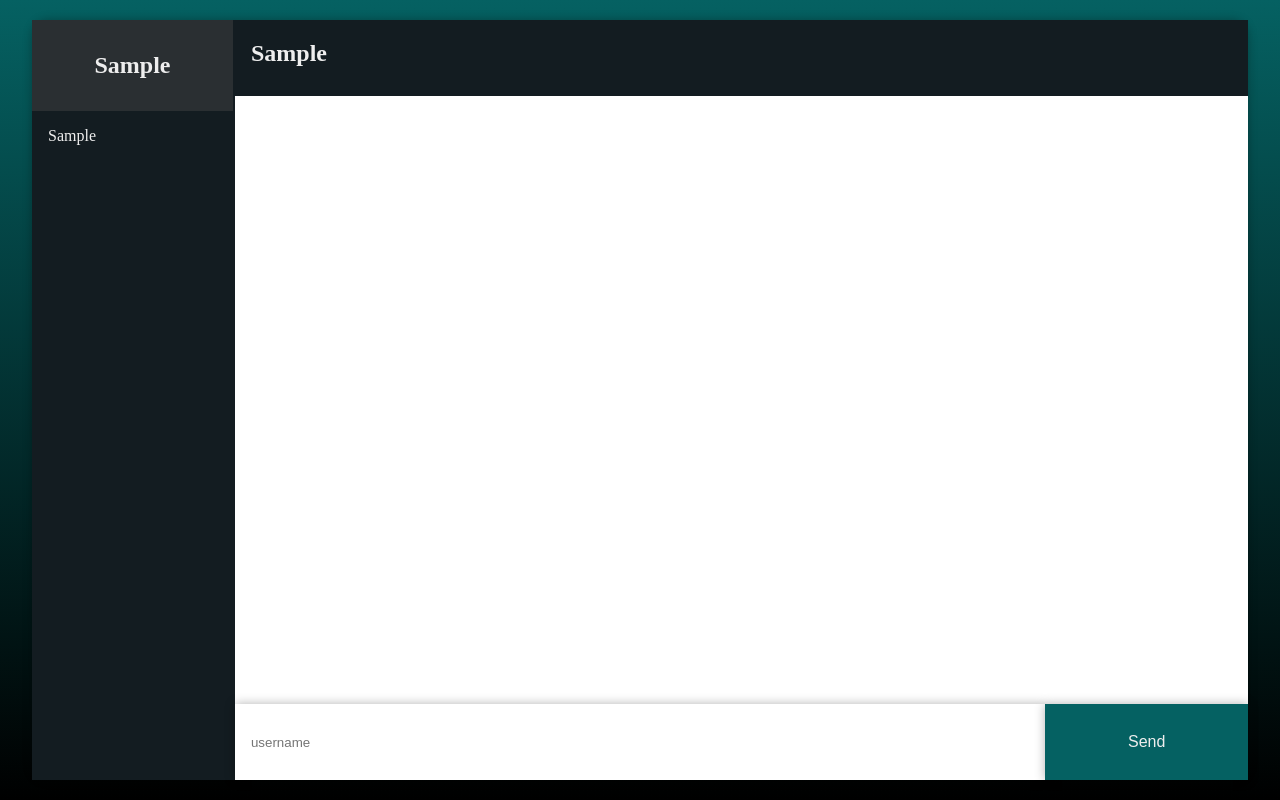
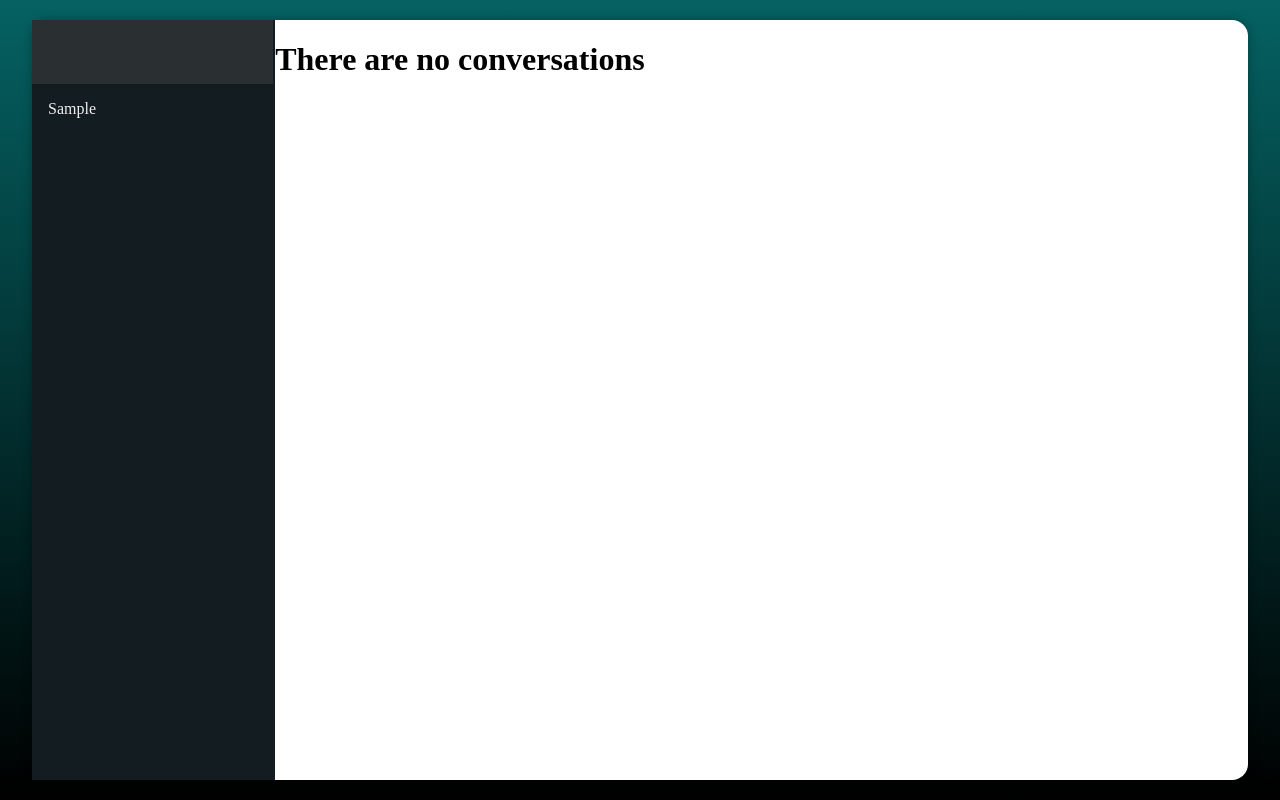
Before and after one commit to ManorHazaz/live-chat, a React (Create React App) app in the folder client/: page / in a window 1280 px wide. Both pictures are taken after typing "Sample" into the empty fields and a click on the input "Create User". Built offline with nearby package versions, Linux system fonts and the light colour scheme.

Commit message:
Refactor - use different approach for data storing

```diff
--- a/client/package.json
+++ b/client/package.json
@@ -9,6 +9,7 @@
     "react": "^17.0.1",
     "react-dom": "^17.0.1",
     "react-scripts": "4.0.2",
+    "uuid": "^8.3.2",
     "web-vitals": "^1.1.0"
   },
   "scripts": {
--- a/client/src/App.js
+++ b/client/src/App.js
@@ -4,33 +4,69 @@ import { Dashboard } from './components/Dashboard';
 import { useState } from 'react';
 import useLocalStorage from './hooks/useLocalStorage';
 
+import { v4 as generateId } from 'uuid';
+
 function App() {
+
 	const [ contacts, setContacts ] = useLocalStorage('contacts', []);
-	const [ messeges, setMesseges ] = useLocalStorage('messeges', []);
-	const [ onlineUser, setOnlineUser ] = useState();
+	const [ conversations, setConversations ] = useLocalStorage( 'conversations', [])
+	const [ onlineContact, setOnlineContact ] = useState();
 
-	function loginUser( username )
+	// login contact and add to contacts if not exist
+	function loginContact( contactname )
 	{
-		setOnlineUser( username );
-		if( !contacts.includes( username ) )
+		var found = false;
+		// check if contact exist
+		contacts.forEach( contact => {
+			if( contact.contactName === contactname )
+			{
+				setOnlineContact( contact );
+				found = true;
+			}
+		});
+
+		// TODO change this **** if
+		if( !found )
 		{
-			setContacts( prevContacts => [ ...prevContacts, username ] );
+			const generatedId = generateId();
+			const newContact = { id: generatedId, contactName: contactname };
+			setContacts([ ...contacts, newContact ]);
+			setOnlineContact( generatedId );
 		}
 	}
 
-	function addMessege( to, content )
+	// create new conversation
+	function createConversation( id, name )
 	{
-		const newMessege = { from: onlineUser, to: to, content: content }
-		setMesseges( prevMesseges => [ ...prevMesseges, newMessege ] );
+		const newConversation = { id: generateId(), name: name , participents: { onlineContact, id }, messages: [] }
+		setConversations([ ...conversations, newConversation ]);
+	}
+
+	// add message to conversation
+	function addMessage( conversation, content )
+	{
+		const newMessage = { from: onlineContact, content: content }
+		setConversations(( prev ) =>
+			prev.map(({ id, messages, ...rest }) =>
+			({
+				...rest, id,
+				messages: id == conversation ? ([ ...messages ,...newMessage ]) : messages
+			}))
+		);
 	}
 
 	return (
 		<div className="App">
-			{ !onlineUser
-			? <Login loginUser={ loginUser } />
-			: <Dashboard onlineUser={ onlineUser } contacts={ contacts } addMessege={ addMessege } />
+			{ !onlineContact
+			? <Login loginContact={ loginContact } />
+			: <Dashboard
+				onlineContact={ onlineContact }
+				contacts={ contacts }
+				conversations={ conversations }
+				createConversation={ createConversation }
+				addMessage={ addMessage }
+			/>
 			}
-					{console.log(messeges)}
 		</div>
 	);
 }
--- /dev/null
+++ b/client/src/components/Conversation/Components/Message.js
@@ -0,0 +1,10 @@
+
+function Message({ message }) {
+    return (
+        <div>
+            { message.content }
+        </div>
+    )
+}
+
+export default Message
--- a/client/src/components/Conversation/Conversation.js
+++ b/client/src/components/Conversation/Conversation.js
@@ -1,28 +1,38 @@
 import './Conversation.css';
 
 import { useRef } from 'react';
+import Message from './Components/Message';
 
-function Conversation({ onlineUser, contactConversation, addMessege }) {
+function Conversation({ onlineContact, conversations, activeConversation, addMessage }) {
 
-    const newMessegeContentRef = useRef();
+    const newMessageContentRef = useRef();
 
-    function sendMessege()
+    function sendMessage()
     {
-        addMessege( contactConversation, newMessegeContentRef.current.value );
+        addMessage( activeConversation, newMessageContentRef.current.value );
+        newMessageContentRef.current.value = '';
     }
 
     return (
         <div className='conversation'>
 
             <div className='title'>
-                <h2> { contactConversation } </h2>
+                <h2> { activeConversation.name } </h2>
             </div>
-            <div className='messeges'>
-
+            <div className='messages'>
+                {/* { messages.map(( message, index ) =>
+                    (
+                        message.from === onlineUser & message.to === contactConversation
+                        ? <Message key={ index } type={'sent'} message={ message } />
+                        : message.from === contactConversation & message.to === onlineUser
+                        ? <Message key={ index } type={'received'} message={ message } />
+                        : ''
+                    )
+                )} */}
             </div>
-            <div className='add-messege'>
-                <input type='text' ref={ newMessegeContentRef } className='text-input' placeholder='username'/>
-                <input type='submit' className='btn' value='Send' onClick={ () => sendMessege() }/>
+            <div className='add-message'>
+                <input type='text' ref={ newMessageContentRef } className='text-input' placeholder='username'/>
+                <input type='submit' className='btn' value='Send' onClick={ () => sendMessage() }/>
             </div>
 
         </div>
--- a/client/src/components/Dashboard/Dashboard.js
+++ b/client/src/components/Dashboard/Dashboard.js
@@ -1,15 +1,39 @@
-import { useState } from 'react'
+import { useState, useEffect } from 'react'
 import { Conversation } from '../Conversation'
 import { Sidebar } from '../Sidebar'
 import './Dashboard.css'
 
-function Dashboard({ contacts, onlineUser, addMessege }) {
-    const [ contactConversation, setContactConversation ] = useState( contacts[0] );
+function Dashboard({ onlineContact, contacts, conversations, createConversation, addMessage }) {
+
+    const [ activeConversation, setActiveConversation ] = useState();
+
+    useEffect(() =>
+    {
+        if( conversations )
+        setActiveConversation( conversations[0] )
+    }
+    , [])
+
 
     return (
         <div className='dashboard'>
-            <Sidebar onlineUser={ onlineUser } contacts={contacts} />
-            <Conversation onlineUser={ onlineUser } contactConversation={ contactConversation } addMessege={ addMessege } />
+            <Sidebar
+                onlineContact={ onlineContact }
+                contacts={ contacts }
+                createConversation={ createConversation }
+            />
+
+            { activeConversation != null
+                ? <Conversation
+                    onlineContact={ onlineContact }
+                    conversations={ conversations }
+                    activeConversation={ activeConversation }
+                    addMessage={ addMessage }
+                />
+                : <div>
+                    <h1> There are no conversations </h1>
+                </div>
+            }
         </div>
     )
 }
--- a/client/src/components/Login/Login.js
+++ b/client/src/components/Login/Login.js
@@ -2,18 +2,18 @@ import './Login.css';
 
 import { useRef } from 'react';
 
-function Login({ loginUser }) {
+function Login({ loginContact }) {
 
-    const usernameRef = useRef();
+    const contactRef = useRef();
 
     function login()
     {
-        loginUser( usernameRef.current.value )
+        loginContact( contactRef.current.value )
     }
     return (
         <div className='login'>
             <h1> Live Chat </h1>
-            <input type='text' ref={usernameRef} className='text-input' placeholder='username'/>
+            <input type='text' ref={contactRef} className='text-input' placeholder='Name'/>
             <input type='submit' className='btn' value='Create User' onClick={() => login()}/>
         </div>
     )
--- a/client/src/components/Sidebar/Sidebar.js
+++ b/client/src/components/Sidebar/Sidebar.js
@@ -1,11 +1,11 @@
 import Contact from './components/Contact'
 import './Sidebar.css'
 
-function Sidebar({ contacts, onlineUser }) {
+function Sidebar({ onlineContact, contacts, createConversation }) {
     return (
         <div className='sidebar'>
             <h2 className='username'>
-                { onlineUser }
+                { console.log(onlineContact) }
             </h2>
             <div className='contacts'>
                 { contacts.map( contact =>
--- a/client/src/components/Sidebar/components/Contact.js
+++ b/client/src/components/Sidebar/components/Contact.js
@@ -2,7 +2,7 @@
 function Contact({ contact }) {
     return (
         <div className='contact'>
-            { contact }
+            { contact.contactName }
         </div>
     )
 }
```
Also changed, not shown: 1 other file (tests, documents, lock files or other folders).
